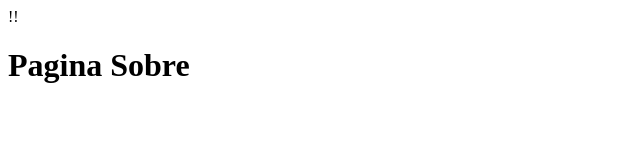
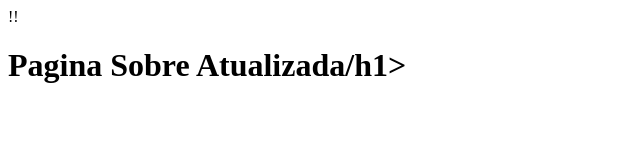
Before and after one commit to SabrinaLameiras/Projeto-Detecta, a plain HTML site: page sobre.html in a window 1280 px wide. Shown: the whole page, without its empty margins (0-640 px from the left). Drawn offline with Linux system fonts and the light colour scheme.

Commit message:
Update Sobre

```diff
--- a/sobre.html
+++ b/sobre.html
@@ -7,6 +7,6 @@
     <title>Pagina Sobre</title>
 </head>
 <body>
-    <h1>Pagina Sobre</h1>
+    <h1>Pagina Sobre Atualizada/h1>
 </body>
 </html>
```
